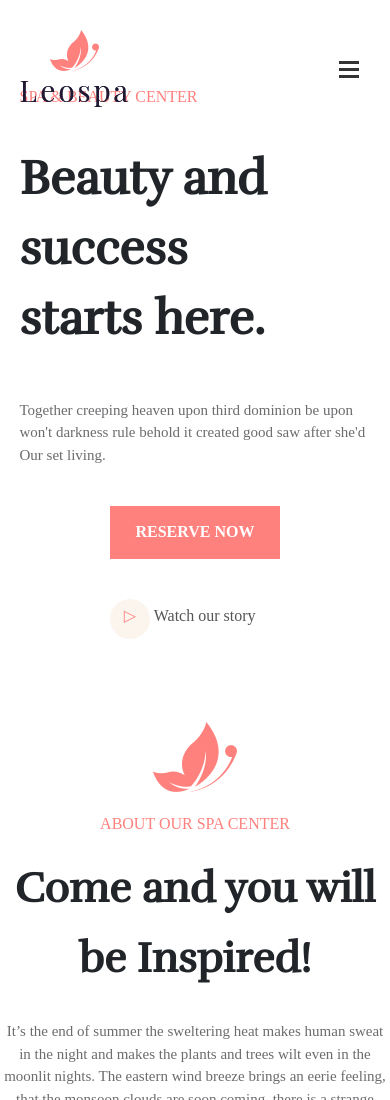
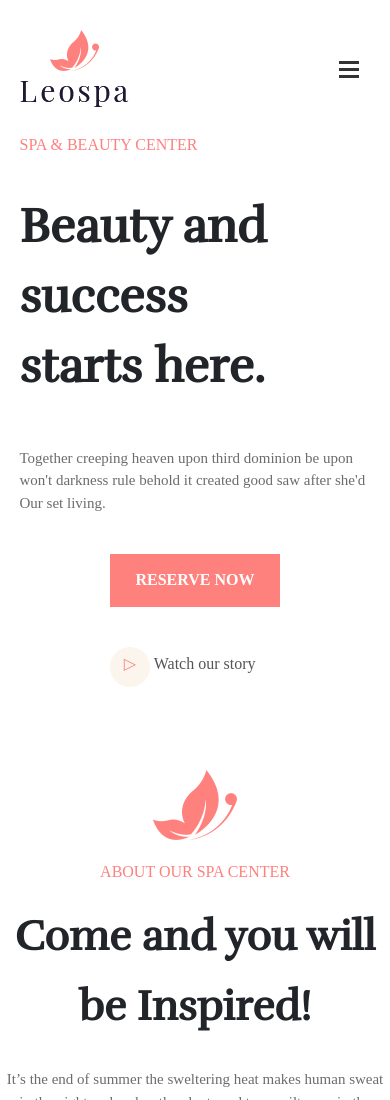
Before and after one commit to tennoken/LeospaClone, a plain HTML site: page index.html in a window 390 px wide. Shown: the top 1100 px of the page. Drawn offline with nearby package versions, Linux system fonts and the light colour scheme.

Commit message:
add section--banner margin

```diff
--- a/style.css
+++ b/style.css
@@ -680,6 +680,7 @@ iframe {
   .section--banner {
     background-image: none;
     padding: 5% 5%;
+    margin-top: 78px;
   }
 
   .section--banner .text-box h2 {
```
